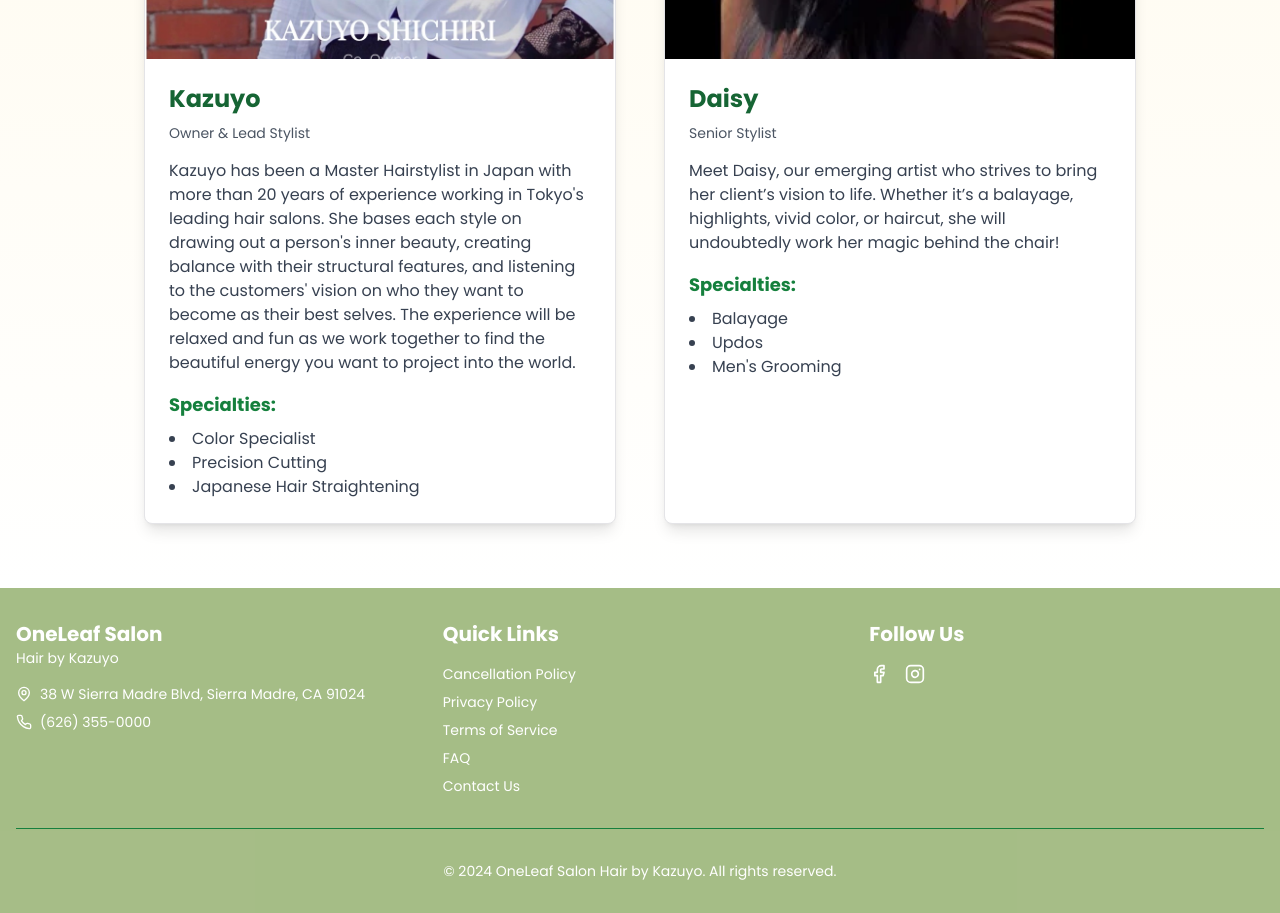
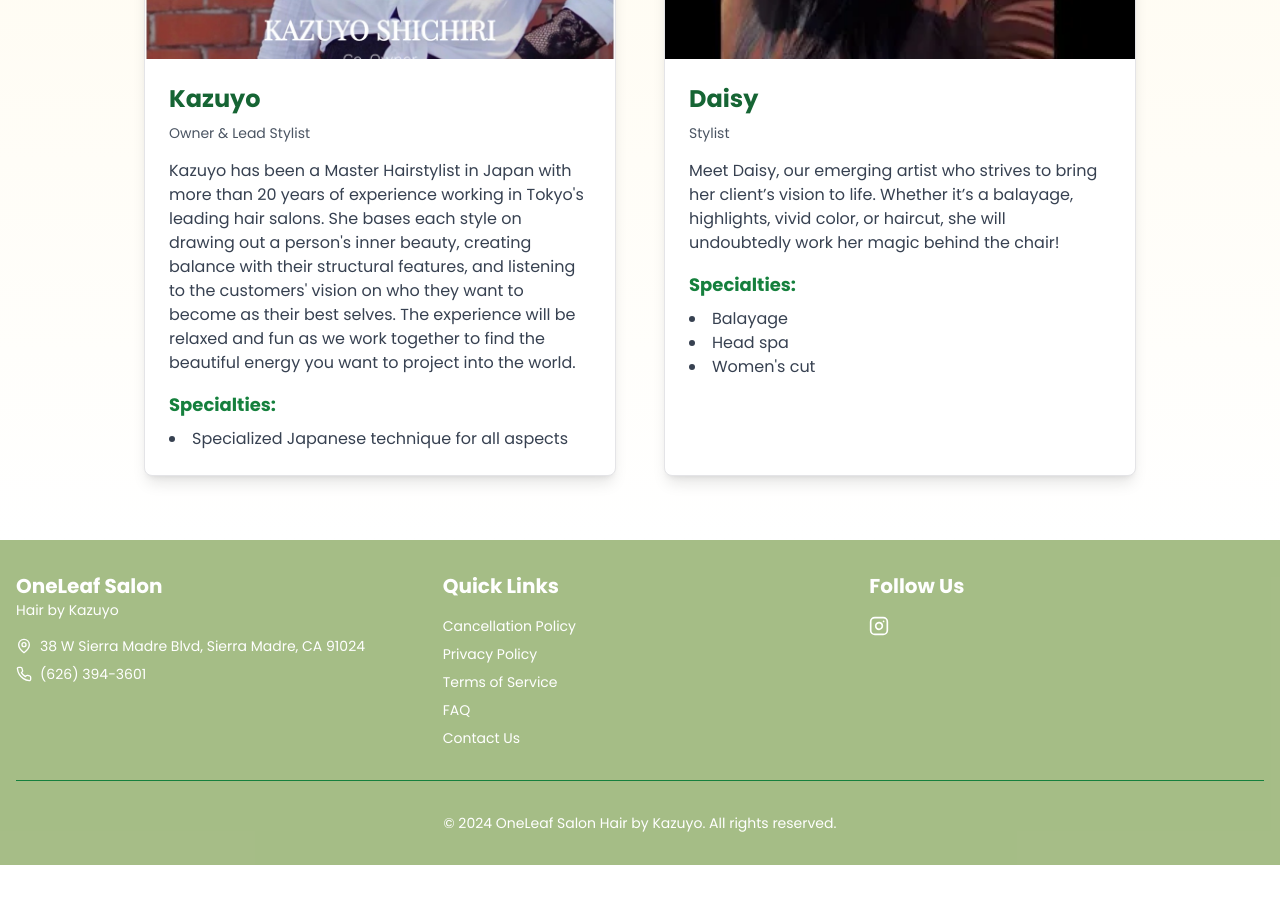
Before and after one commit to iwakikishi/oneleaf_salon, a Next.js app: page /team in a window 1280 px wide. Shown: the part 440-1353 px from the top of the page. After the commit the page ends 1305 px from the top, so only its background shows below. Built offline with nearby package versions, Linux system fonts and the light colour scheme.

Commit message:
10/24-13:17

```diff
--- a/app/about/page.tsx
+++ b/app/about/page.tsx
@@ -73,7 +73,7 @@ export default function AboutPage() {
         </p>
         <div className='flex justify-center'>
           <Button asChild className='p-6 bg-lime-700/30 text-lime-700 text-lg font-poppins hover:bg-lime-700/50'>
-            <Link href='https://kazuyoroyaltysalon.setmore.com/' target='_blank'>
+            <Link href='https://oneleafsalon.setmore.com/' target='_blank'>
               Book Your Experience
             </Link>
           </Button>
--- a/app/page.tsx
+++ b/app/page.tsx
@@ -114,7 +114,16 @@ export default function Page() {
       {/* Instagram Section */}
       <section className='flex flex-col gap-8 px-2 mt-12 sm:mt-16 md:mt-20 lg:mt-24 py-8 md:px-12 lg:px-56'>
         <SectionTitle>Instagram</SectionTitle>
-        <div className='flex flex-col gap-8'>ここにインスタグラムのフィードを表示する</div>
+        <div className='flex flex-col gap-8'>
+          <iframe
+            src='https://snapwidget.com/embed/1082314'
+            class='snapwidget-widget'
+            allowtransparency='true'
+            frameborder='0'
+            scrolling='no'
+            style={{ border: 'none', overflow: 'hidden', width: '765px', height: '765px' }}
+            title='Posts from Instagram'></iframe>
+        </div>
       </section>
       {/* Prices Section */}
       <section className='flex flex-col gap-8 px-2 mt-12 sm:mt-16 md:mt-20 lg:mt-24 py-8 md:px-12 lg:px-56'>
@@ -122,7 +131,7 @@ export default function Page() {
         <div className='flex flex-col gap-8'>
           <PriceAccordion />
           <Button asChild className='p-8 bg-lime-700/30 text-lime-700 text-xl font-poppins hover:bg-lime-700/50'>
-            <Link href='https://kazuyoroyaltysalon.setmore.com/' target='_blank'>
+            <Link href='https://oneleafsalon.setmore.com/' target='_blank'>
               Book an appointment
             </Link>
           </Button>
--- a/app/team/page.tsx
+++ b/app/team/page.tsx
@@ -8,15 +8,15 @@ const teamMembers = [
     image: '/images/kazuyo_shichiri.jpg',
     description:
       "Kazuyo has been a Master Hairstylist in Japan with more than 20 years of experience working in Tokyo's leading hair salons. She bases each style on drawing out a person's inner beauty, creating balance with their structural features, and listening to the customers' vision on who they want to become as their best selves. The experience will be relaxed and fun as we work together to find the beautiful energy you want to project into the world.",
-    specialties: ['Color Specialist', 'Precision Cutting', 'Japanese Hair Straightening'],
+    specialties: ['Specialized Japanese technique for all aspects'],
   },
   {
     name: 'Daisy',
-    role: 'Senior Stylist',
+    role: 'Stylist',
     image: '/images/daisy.webp',
     description:
       'Meet Daisy, our emerging artist who strives to bring her client’s vision to life. Whether it’s a balayage, highlights, vivid color, or haircut, she will undoubtedly work her magic behind the chair!',
-    specialties: ['Balayage', 'Updos', "Men's Grooming"],
+    specialties: ['Balayage', 'Head spa', "Women's cut"],
   },
 ];
 
--- a/components/footer.tsx
+++ b/components/footer.tsx
@@ -24,7 +24,7 @@ const Footer = () => {
             </p>
             <p className='text-sm flex items-center mt-2'>
               <Phone size={16} className='mr-2' />
-              (626) 355-0000
+              (626) 394-3601
             </p>
           </div>
           <div className='flex flex-col'>
@@ -40,9 +40,9 @@ const Footer = () => {
           <div className='flex flex-col'>
             <h3 className='text-xl font-semibold mb-4'>Follow Us</h3>
             <div className='flex space-x-4'>
-              <a href='#' className='text-white hover:text-green-300 transition-colors'>
+              {/* <a href='#' className='text-white hover:text-green-300 transition-colors'>
                 <Facebook size={20} />
-              </a>
+              </a> */}
               <Link
                 href='https://www.instagram.com/kazuyohairstyle/?hl=en'
                 target='_blank'
```
